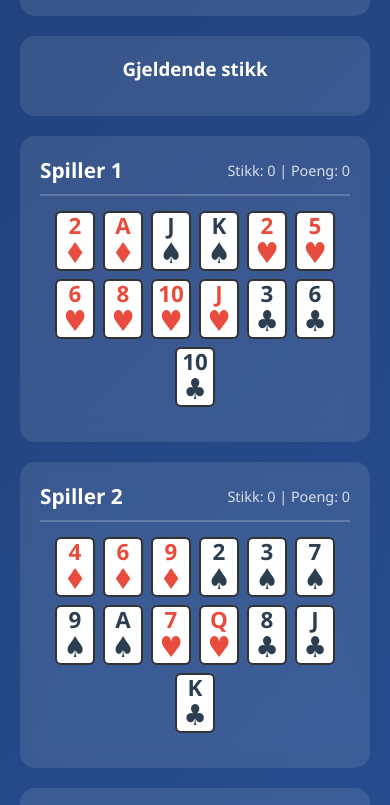
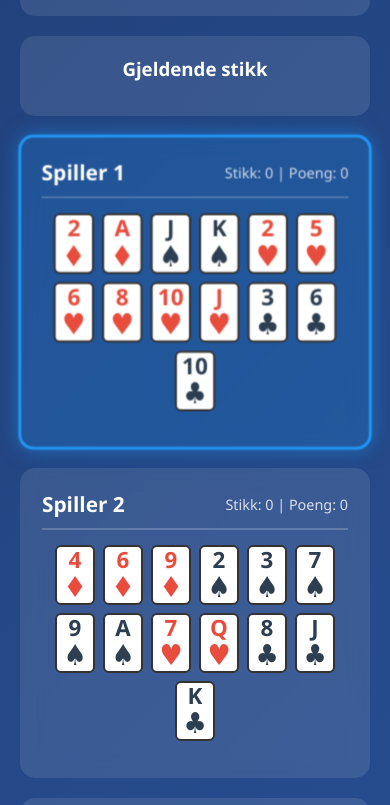
Before and after one commit to K2Andlil/Amerikaner, a plain HTML site: page index.html in a window 390 px wide. Shown: the part 740-1545 px from the top of the page. Drawn offline with Linux system fonts and the light colour scheme.

Commit message:
Tydeligere hvem sin tur det er

```diff
--- a/script.js
+++ b/script.js
@@ -493,11 +493,14 @@ class Game {
                 });
             }
 
-            // Highlight current player
+            // Clear all highlighting first
             const playerSection = document.getElementById(`player-${playerId}`);
-            playerSection.classList.remove('current-player', 'team-bidder', 'team-partner', 'team-opponent');
+            playerSection.classList.remove('current-player', 'current-bidder', 'team-bidder', 'team-partner', 'team-opponent');
 
-            if ((this.phase === 'playing' || this.phase === 'partner_selection') && this.currentPlayer === playerId) {
+            // Highlight current player or bidder based on phase
+            if (this.phase === 'bidding' && this.currentBidder === playerId) {
+                playerSection.classList.add('current-bidder');
+            } else if ((this.phase === 'playing' || this.phase === 'partner_selection') && this.currentPlayer === playerId) {
                 playerSection.classList.add('current-player');
             }
 
--- a/style.css
+++ b/style.css
@@ -53,6 +53,8 @@ header {
     border-radius: 15px;
     padding: 20px;
     backdrop-filter: blur(10px);
+    border: 2px solid transparent;
+    transition: all 0.3s ease;
 }
 
 .player-header {
@@ -243,9 +245,20 @@ header {
     gap: 5px;
 }
 
+/* Updated current player styling with blue border */
 .current-player {
-    background: rgba(255, 193, 7, 0.3) !important;
-    border: 2px solid #FFC107;
+    border: 3px solid #2196F3 !important;
+    background: rgba(33, 150, 243, 0.2) !important;
+    box-shadow: 0 0 20px rgba(33, 150, 243, 0.5);
+    transform: scale(1.02);
+}
+
+/* Current bidder styling during bidding phase */
+.current-bidder {
+    border: 3px solid #2196F3 !important;
+    background: rgba(33, 150, 243, 0.2) !important;
+    box-shadow: 0 0 20px rgba(33, 150, 243, 0.5);
+    transform: scale(1.02);
 }
 
 .team-bidder {
@@ -344,4 +357,10 @@ select {
         font-size: 0.7rem;
         padding: 2px 6px;
     }
+
+    /* Adjust scaling for mobile */
+    .current-player,
+    .current-bidder {
+        transform: scale(1.01);
+    }
 }
```
